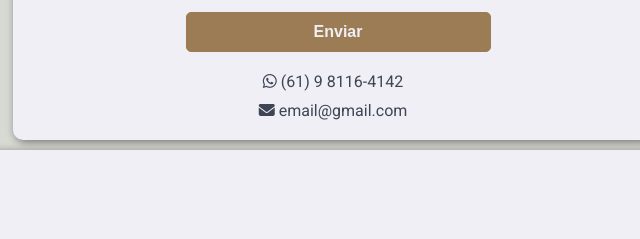
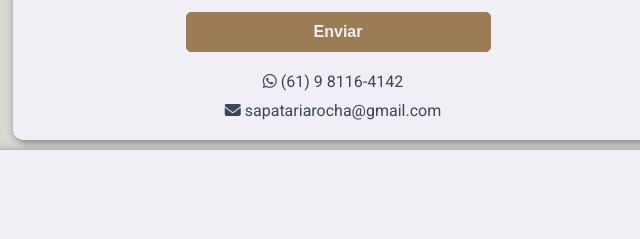
Before and after one commit to alessandroleitte/sapatariarocha, a plain HTML site: page index.html in a window 1280 px wide. Shown: the part 2083-2322 px from the top of the page, 307-947 px from the left. Drawn offline with nearby package versions, Linux system fonts and the light colour scheme; a web font is replaced by a local one.

Commit message:
Update index.html

```diff
--- a/index.html
+++ b/index.html
@@ -128,7 +128,7 @@
 
           <input type="hidden" name="access_key" value="c7f79a94-e4d2-4c71-9a9c-43159bac59fd">
 
-          <input type="hidden" name="redirect" value="http://localhost:8080/contato.html">
+          <input type="hidden" name="redirect" value="https://alessandroleitte.github.io/sapatariarocha/contato.html">
 
           <label for="nome" >Nome:</label>
           <input type="text" name="nome" placeholder="Seu nome" required id="nome"/>
@@ -147,8 +147,8 @@
           <p> <i class="fa-brands fa-whatsapp"></i> (61) 9 8116-4142</p>
         </a>
 
-        <a href="mailto:email@gmail.com" target="_blank" style="text-decoration: none;">
-          <p><i class="fa-solid fa-envelope"></i> email@gmail.com</p>
+        <a href="mailto:sapatariarocha@gmail.com" target="_blank" style="text-decoration: none;">
+          <p><i class="fa-solid fa-envelope"></i> sapatariarocha@gmail.com</p>
         </a>
 
       </section>
```
